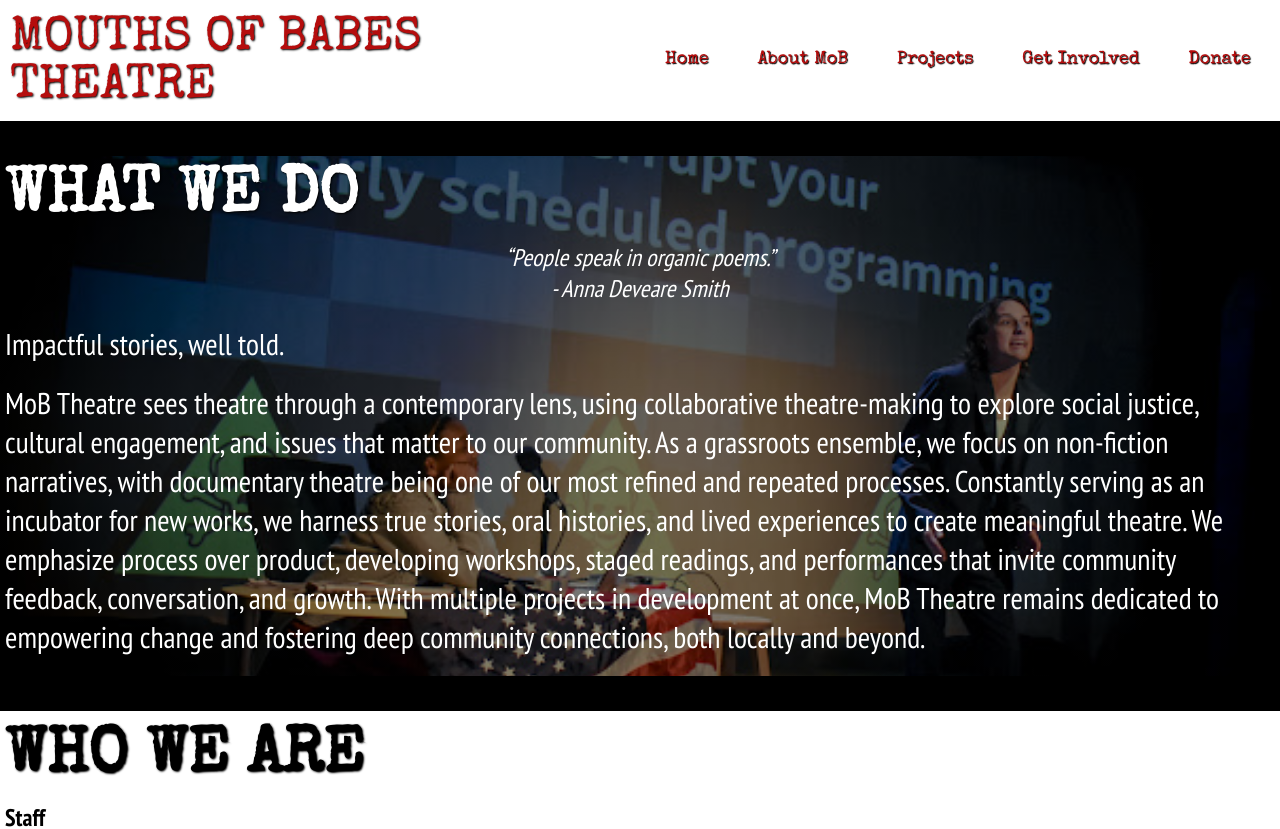
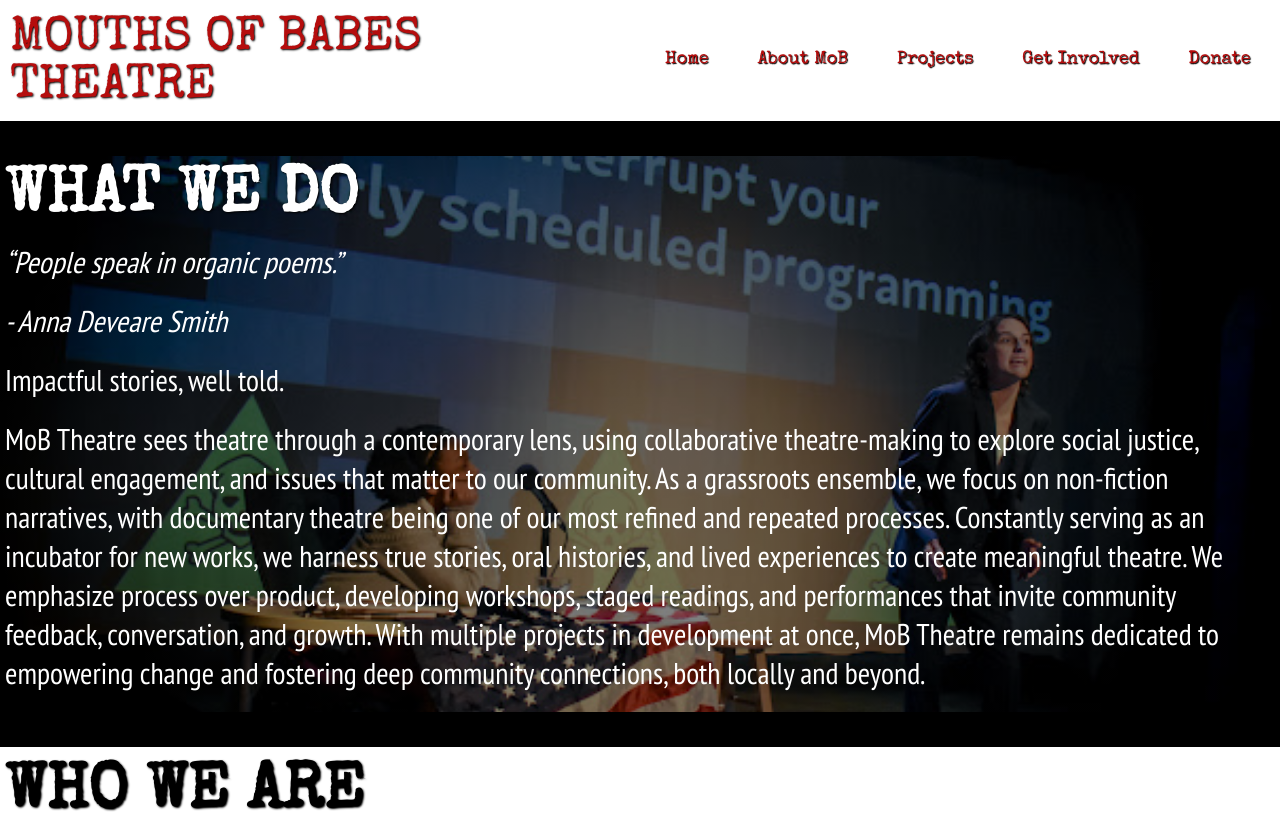
Before and after one commit to mackwick/MoB_Website_FE, a React (Vite) app: page /about in a window 1280 px wide. Shown: the top 829 px of the page. Built offline with nearby package versions, Linux system fonts and the light colour scheme.

Commit message:
move quote

```diff
--- a/src/index.css
+++ b/src/index.css
@@ -404,14 +404,14 @@
     url("/images/shadowday-scotop-hl.jpg");
 }
 
-.about-quote {
+/* .about-quote {
   display: flex;
   flex-direction: column;
-  text-align: center;
+  text-align: left;
   font-size: 22px;
   font-style: italic;
   padding-bottom: 20px !important;
-}
+} */
 
 /* .about-body {
   display: flex;
--- a/src/pages/About.jsx
+++ b/src/pages/About.jsx
@@ -21,12 +21,13 @@
         <h3>WHAT WE DO</h3>
 
         <div className="about-body">
-          {/* <div className="about-body-one">
-            <img src={image} className="about-image-main" />
-          </div> */}
           <div className="about-body-two">
-            <p className="about-quote">
-              “People speak in organic poems.” <span>- Anna Deveare Smith</span>
+            <p>
+              <i>“People speak in organic poems.”</i>{" "}
+            </p>{" "}
+            <p>
+              {" "}
+              <i>- Anna Deveare Smith</i>
             </p>
             <div className="about-mission">
               <p>Impactful stories, well told.</p>
```
